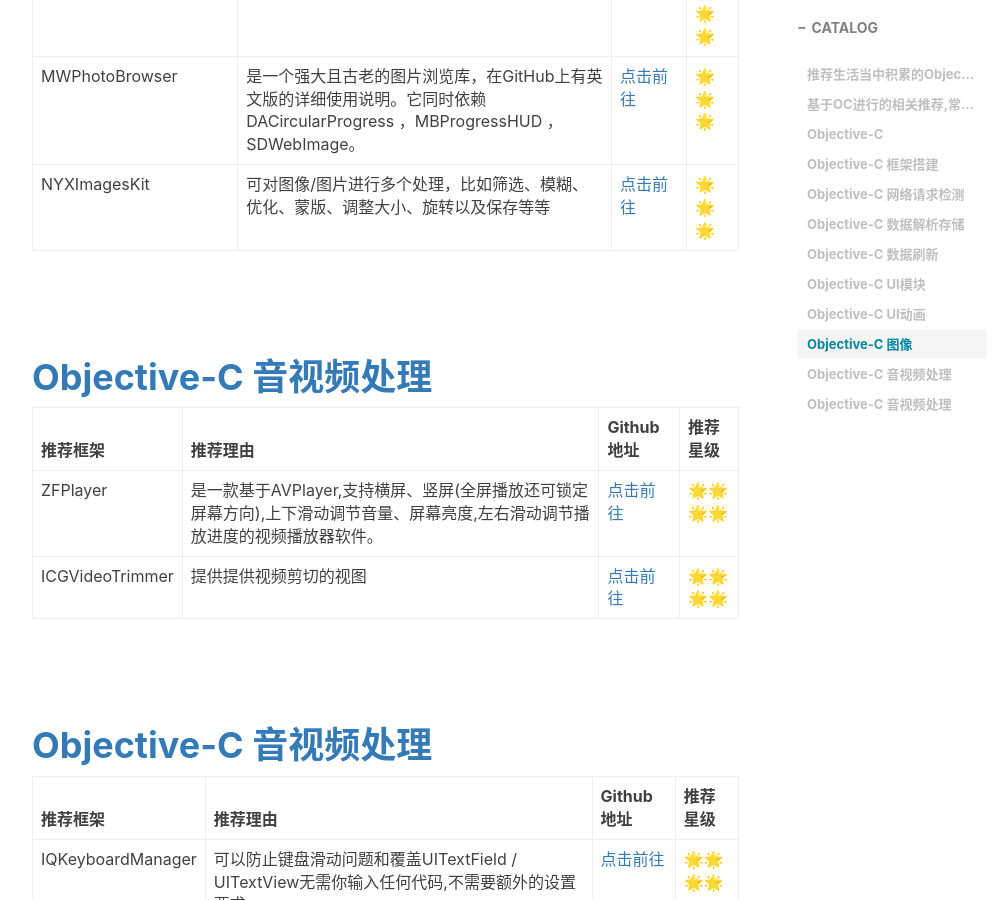
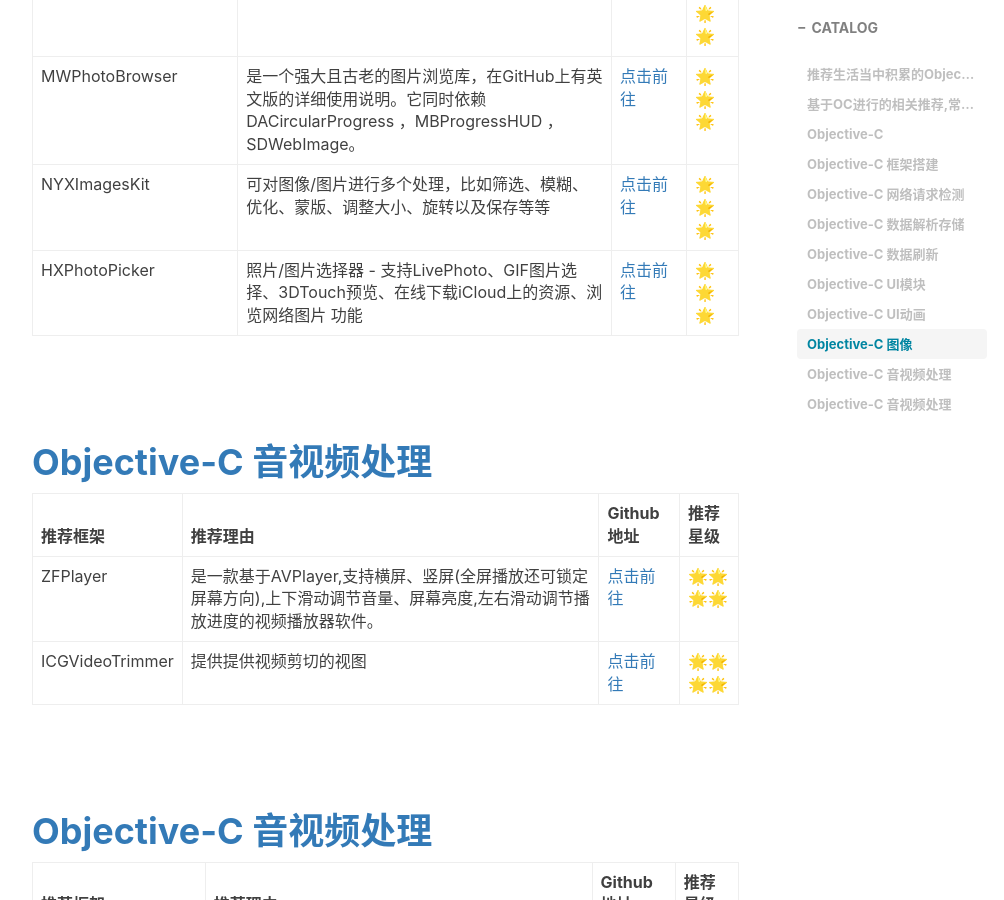
Before and after one commit to zou145688zhuang/zou145688zhuang.github.io, a Jekyll site: the page built from _posts/2019-05-09-推荐生活当中积累的Objective-C优秀三方库.md, in a window 1280 px wide and 900 px high, scrolled down 6039 px. Shown: the whole window, without its empty margins (233-1237 px from the left). Built offline with Jekyll 4.4.1, drawn with Linux system fonts in a browser that asks for light colours; nearby versions of some CDN libraries; comment, search, counter and statistics services are not loaded.

Commit message:
照片/视频选择器HXPhotoPicker

```diff
--- a/_posts/2019-05-09-推荐生活当中积累的Objective-C优秀三方库.md
+++ b/_posts/2019-05-09-推荐生活当中积累的Objective-C优秀三方库.md
@@ -130,6 +130,7 @@ tags:
 |LBXScan|iOS 二维码、条形码|[点击前往](https://github.com/MxABC/LBXScan)|🌟🌟🌟🌟|
 |MWPhotoBrowser|是一个强大且古老的图片浏览库，在GitHub上有英文版的详细使用说明。它同时依赖DACircularProgress ，MBProgressHUD ，SDWebImage。|[点击前往](https://github.com/mwaterfall/MWPhotoBrowser)|🌟🌟🌟|
 |NYXImagesKit|可对图像/图片进行多个处理，比如筛选、模糊、优化、蒙版、调整大小、旋转以及保存等等|[点击前往](https://github.com/Nyx0uf/NYXImagesKit)|🌟🌟🌟|
+|HXPhotoPicker|照片/图片选择器 - 支持LivePhoto、GIF图片选择、3DTouch预览、在线下载iCloud上的资源、浏览网络图片 功能|[点击前往](https://github.com/SilenceLove/HXPhotoPicker)|🌟🌟🌟|
 
 <br>
 
```
